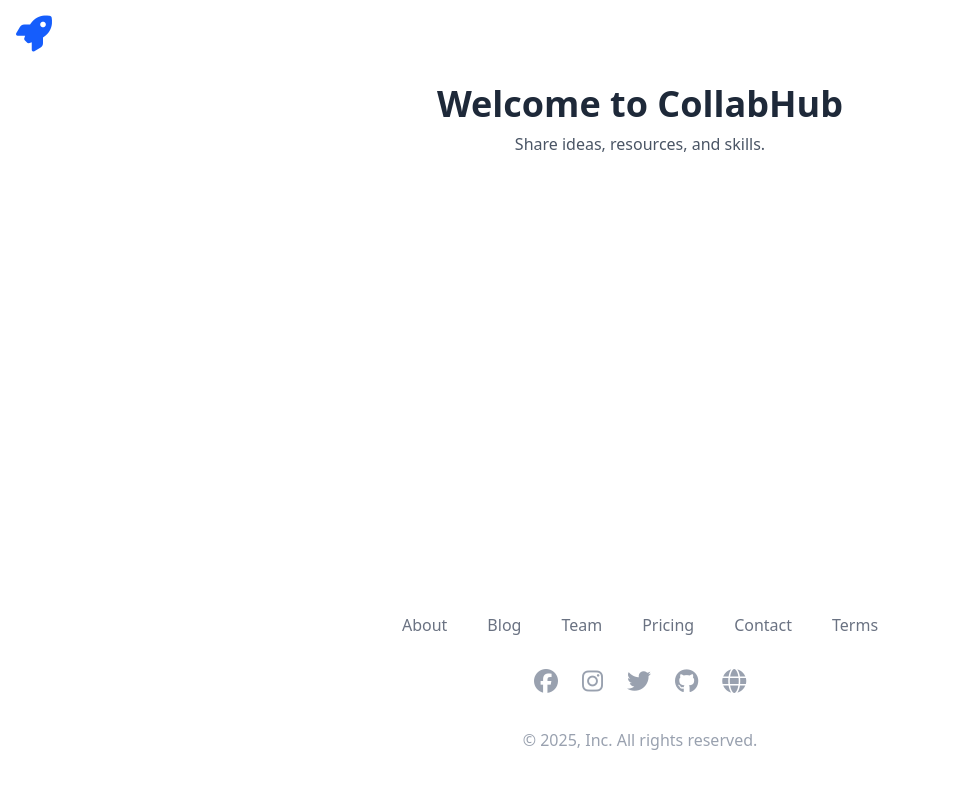
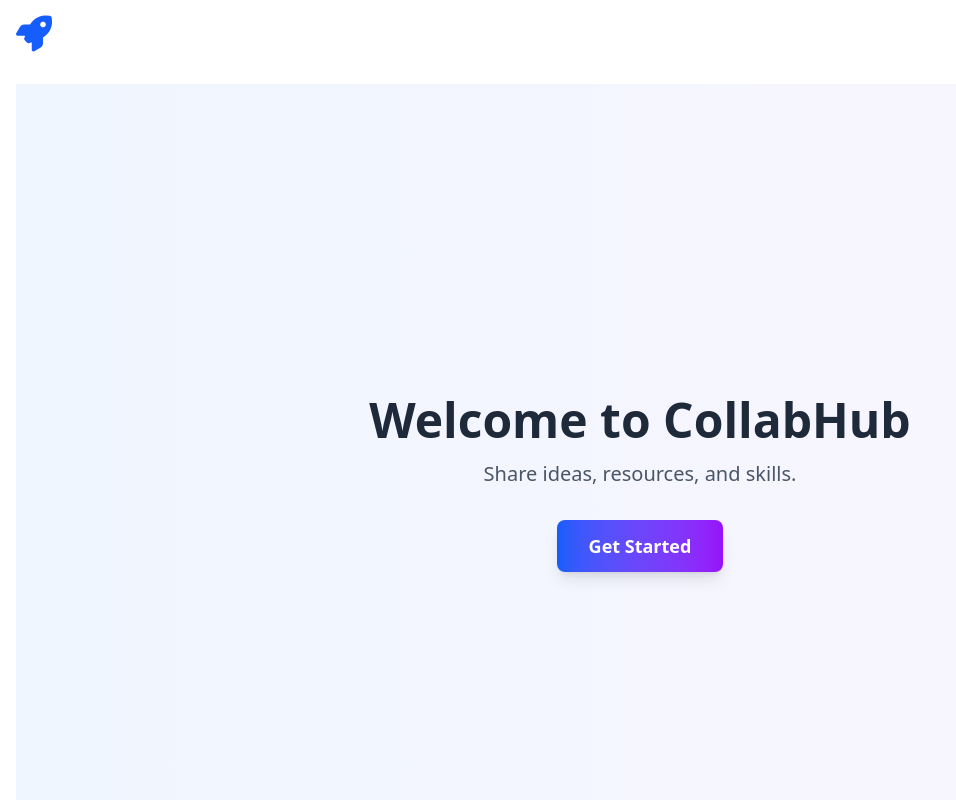
Before and after one commit to Udayasaran-kumar/TEAM-GROOT, a React (Vite) app in the folder social-platform/: page / in a window 1280 px wide. Shown: the top 800 px of the page, without its empty margins (0-956 px from the left). Built offline with nearby package versions, Linux system fonts and the light colour scheme.

Commit message:
homepage animation added and link added to the signup page

```diff
--- a/social-platform/package.json
+++ b/social-platform/package.json
@@ -15,6 +15,7 @@
     "dotenv": "^16.4.7",
     "express": "^4.21.2",
     "firebase-tools": "^13.32.0",
+    "framer-motion": "^12.4.7",
     "jsonwebtoken": "^9.0.2",
     "jwt-decode": "^4.0.0",
     "react": "^19.0.0",
--- a/social-platform/src/context/AuthProvider.jsx
+++ b/social-platform/src/context/AuthProvider.jsx
@@ -102,7 +102,7 @@ export const AuthProvider = ({ children }) => {
   const logout = () => {
     localStorage.removeItem("token");
     setUser(null);
-    navigate("/login");
+    navigate("/");
   };
 
   return (
--- a/social-platform/src/pages/Home.jsx
+++ b/social-platform/src/pages/Home.jsx
@@ -1,8 +1,42 @@
+import { motion } from "framer-motion";
+import { Link } from "react-router-dom"; // Import Link for navigation
+
 const Home = () => {
   return (
-    <div className="text-center">
-      <h1 className="text-4xl font-bold text-gray-800">Welcome to CollabHub</h1>
-      <p className="text-gray-600 mt-2">Share ideas, resources, and skills.</p>
+    <div className="flex flex-col items-center justify-center min-h-screen bg-gradient-to-r from-blue-50 to-purple-50">
+
+      <motion.h1
+        initial={{ opacity: 0, y: -50 }}
+        animate={{ opacity: 1, y: 0 }}
+        transition={{ duration: 0.8, ease: "easeOut" }}
+        className="text-5xl font-bold text-gray-800 mb-4"
+      >
+        Welcome to CollabHub
+      </motion.h1>
+
+
+      <motion.p
+        initial={{ opacity: 0, y: 50 }}
+        animate={{ opacity: 1, y: 0 }}
+        transition={{ duration: 0.8, ease: "easeOut", delay: 0.3 }}
+        className="text-xl text-gray-600 mb-8"
+      >
+        Share ideas, resources, and skills.
+      </motion.p>
+
+
+      <motion.div
+        initial={{ opacity: 0, scale: 0.8 }}
+        animate={{ opacity: 1, scale: 1 }}
+        transition={{ duration: 0.8, ease: "easeOut", delay: 0.6 }}
+      >
+        <Link
+          to="/register"
+          className="inline-block px-8 py-3 text-lg font-semibold text-white bg-gradient-to-r from-blue-600 to-purple-600 rounded-lg shadow-lg hover:from-blue-700 hover:to-purple-700 transition-all duration-300 transform hover:scale-105"
+        >
+          Get Started
+        </Link>
+      </motion.div>
     </div>
   );
 };
--- a/social-platform/src/pages/Register.jsx
+++ b/social-platform/src/pages/Register.jsx
@@ -1,4 +1,5 @@
 import { useState } from "react";
+import { Link } from "react-router-dom"; // ✅ Import Link for navigation
 
 const Register = () => {
   const [username, setUsername] = useState("");
@@ -67,6 +68,17 @@ const Register = () => {
         >
           Register
         </button>
+
+        {/* ✅ Add "Have an account? Sign in" link */}
+        <p className="text-center text-gray-600 mt-4">
+          Have an account?{" "}
+          <Link
+            to="/login"
+            className="text-indigo-600 font-semibold hover:underline"
+          >
+            Sign in
+          </Link>
+        </p>
       </form>
     </div>
   );
```
Also changed, not shown: 1 other file (tests, documents, lock files or other folders).
